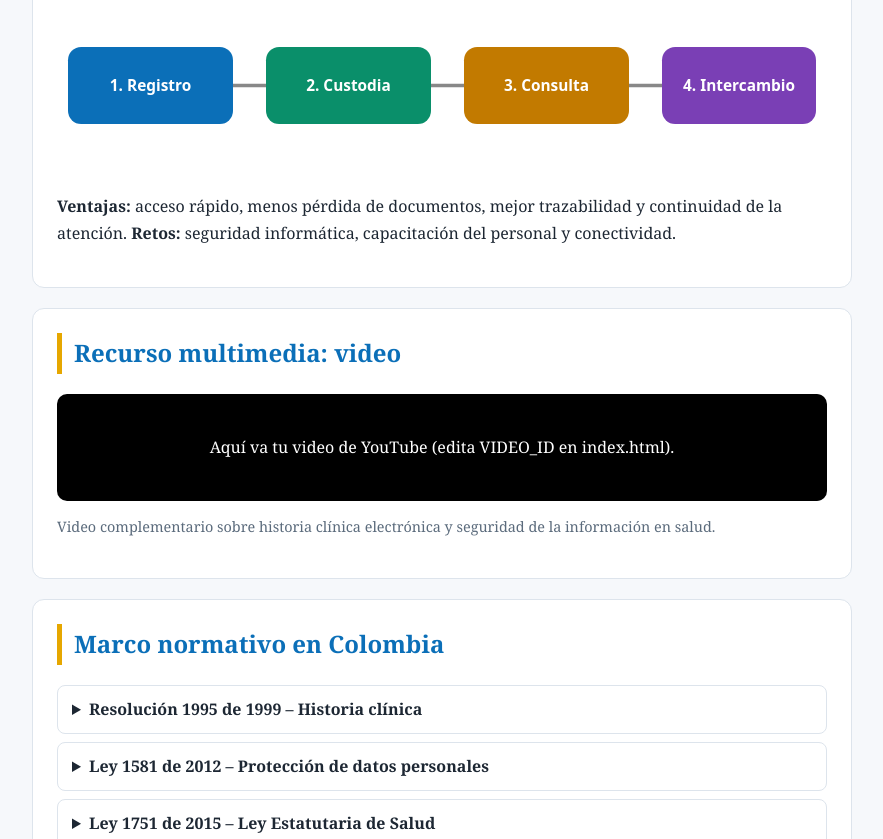
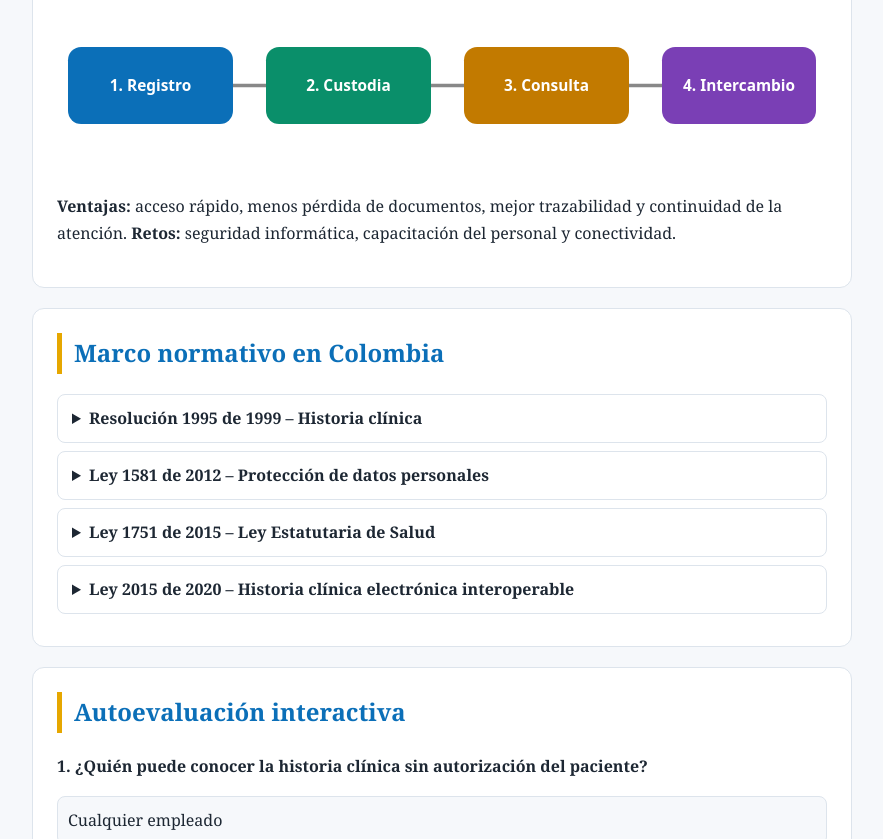
Before and after one commit to cbeybas19-ai/Blog-de-estudios, a plain HTML site: page index.html in a window 1280 px wide. Shown: the part 907-1746 px from the top of the page, without its empty margins (198-1081 px from the left). Drawn offline with Linux system fonts and the light colour scheme.

Commit message:
Add files via upload

```diff
--- a/index.html
+++ b/index.html
@@ -16,7 +16,6 @@ main{max-width:860px;margin:auto;padding:20px}
 section{background:var(--card);border:1px solid var(--bd);border-radius:12px;padding:24px;margin:20px 0}
 h2{color:var(--pri);margin-top:0;border-left:5px solid var(--acc);padding-left:12px}
 details{border:1px solid var(--bd);border-radius:8px;padding:10px 14px;margin:8px 0}summary{cursor:pointer;font-weight:bold}
-.video{position:relative;padding-top:56.25%;border-radius:10px;overflow:hidden;background:#000}.video iframe{position:absolute;inset:0;width:100%;height:100%;border:0}
 .q button{display:block;width:100%;text-align:left;margin:6px 0;padding:10px;border:1px solid var(--bd);border-radius:8px;background:var(--bg);color:var(--tx);cursor:pointer;font:inherit}
 .ok{background:#c9f0d3!important}.no{background:#f8cccc!important}
 .ref{padding-left:2em;text-indent:-2em;margin:10px 0}
@@ -30,7 +29,7 @@ svg text{fill:#fff;font:600 14px system-ui}
 <p>Técnica Profesional en Procesos Administrativos de Salud · UPTC – FESAD</p>
 <p>Autor/a: <strong>TU NOMBRE COMPLETO</strong> · TICs y Ambientes de Aprendizaje · 2026</p>
 </header>
-<nav><a href="#intro">Introducción</a><a href="#hce">¿Qué es la HCE?</a><a href="#video">Video</a><a href="#normas">Normatividad</a><a href="#quiz">Autoevaluación</a><a href="#concl">Conclusiones</a><a href="#refs">Referencias</a></nav>
+<nav><a href="#intro">Introducción</a><a href="#hce">¿Qué es la HCE?</a><a href="#normas">Normatividad</a><a href="#quiz">Autoevaluación</a><a href="#concl">Conclusiones</a><a href="#refs">Referencias</a></nav>
 <main>
 
 <section id="intro"><h2>Introducción</h2>
@@ -46,10 +45,6 @@ svg text{fill:#fff;font:600 14px system-ui}
 <rect x="550" y="40" width="140" height="70" rx="12" fill="#7a3fb5"/><text x="620" y="80" text-anchor="middle">4. Intercambio</text>
 <path d="M160 75h30M340 75h30M520 75h30" stroke="#888" stroke-width="3"/></svg>
 <p><strong>Ventajas:</strong> acceso rápido, menos pérdida de documentos, mejor trazabilidad y continuidad de la atención. <strong>Retos:</strong> seguridad informática, capacitación del personal y conectividad.</p></section>
-
-<section id="video"><h2>Recurso multimedia: video</h2>
-<div class="video" id="vbox"></div>
-<p style="color:var(--mut);font-size:.9rem">Video complementario sobre historia clínica electrónica y seguridad de la información en salud.</p></section>
 
 <section id="normas"><h2>Marco normativo en Colombia</h2>
 <details><summary>Resolución 1995 de 1999 – Historia clínica</summary><p>Define la historia clínica, sus características (integralidad, secuencialidad, racionalidad científica, disponibilidad y oportunidad), su custodia y reserva (Ministerio de Salud, 1999).</p></details>
@@ -74,11 +69,6 @@ svg text{fill:#fff;font:600 14px system-ui}
 </main>
 <footer>Blog académico · Actividad 7 · Unidad 4 · UPTC</footer>
 <script>
-// ===== CONFIGURACIÓN: pega aquí el ID de tu video de YouTube (lo que va después de v=) =====
-const VIDEO_ID = "";
-const vb=document.getElementById('vbox');
-if(VIDEO_ID){vb.innerHTML='<iframe src="https://www.youtube.com/embed/'+VIDEO_ID+'" allowfullscreen loading="lazy"></iframe>'}
-else{vb.style.cssText='padding:40px;color:#fff;text-align:center';vb.textContent='Aquí va tu video de YouTube (edita VIDEO_ID en index.html).'}
 // Quiz
 const Q=[["¿Quién puede conocer la historia clínica sin autorización del paciente?",["Cualquier empleado","Solo en los casos previstos por la ley","Los familiares de cualquier paciente"],1],
 ["Los datos de salud se consideran…",["Datos públicos","Datos semiprivados","Datos sensibles"],2],
```
